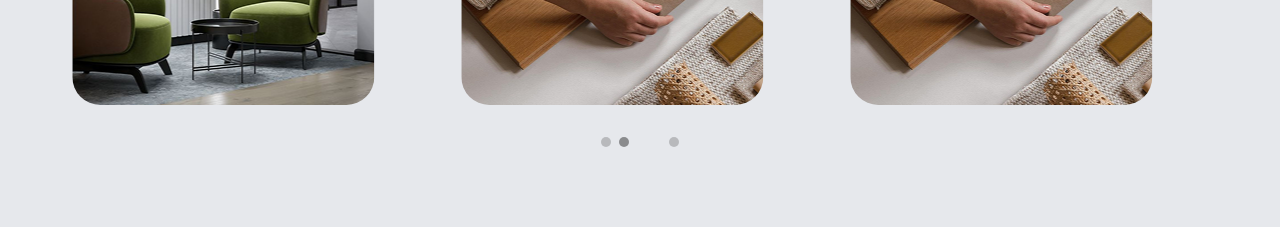
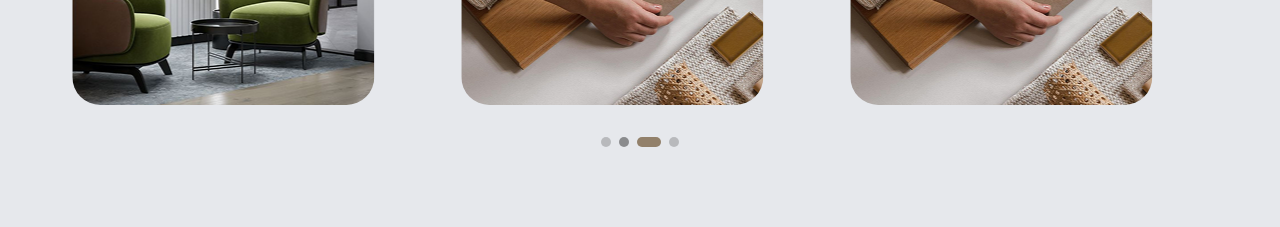
Before and after one commit to Introvera/ultra-craft-project, a Next.js app: page /home in a window 1280 px wide. Shown: the part 3560-3787 px from the top of the page. Built offline with nearby package versions, Linux system fonts and the light colour scheme.

Commit message:
feat: update active dot background color for improved visibility

```diff
--- a/components/services-component/services.tsx
+++ b/components/services-component/services.tsx
@@ -319,7 +319,7 @@ export default function Services() {
                   w-[20px] h-[8px]
                 "
                 style={{
-                  backgroundColor: "var(--uc-dot-color)",
+                  backgroundColor: "var(--uc-dot-active-bg)",
                 }}
               />
             ) : (
```
